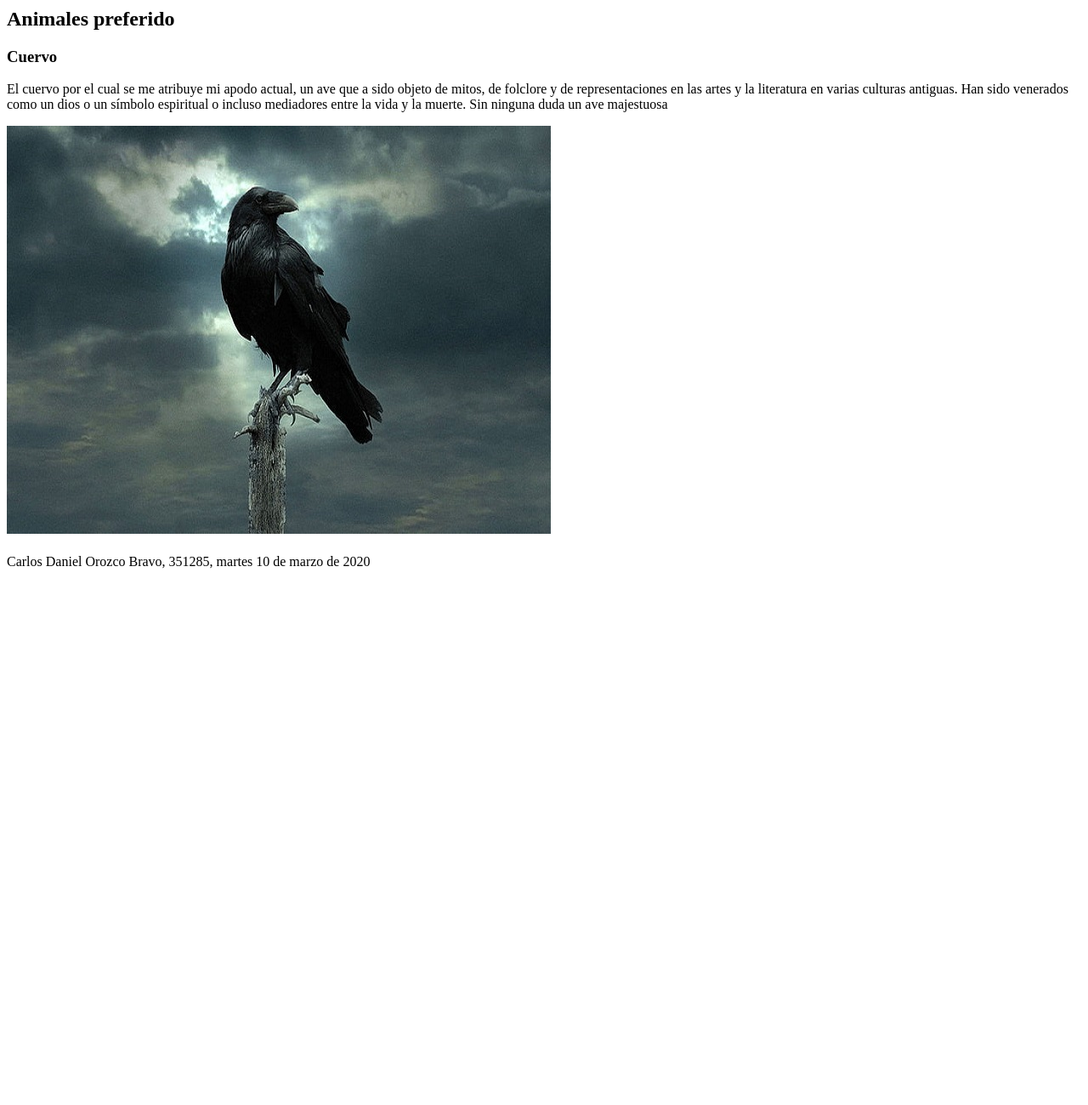
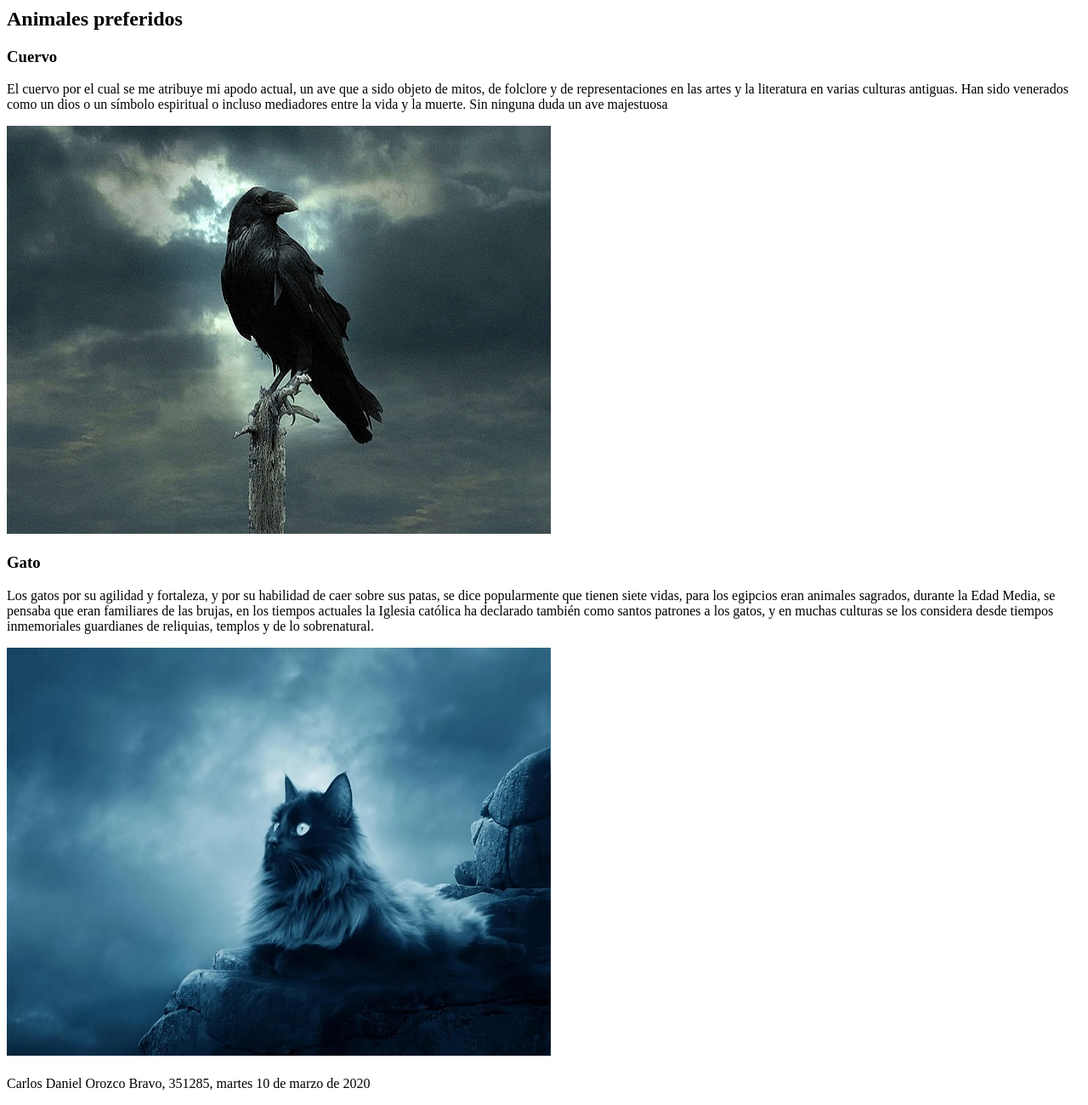
Before and after one commit to kuroshiroo8/practica02, a plain HTML site: page index.html in a window 1280 px wide. Shown: the part 808-2108 px from the top of the page at 85% size. Before the commit the page ends 1494 px from the top, so only its background shows below. Drawn offline with Linux system fonts and the light colour scheme.

Commit message:
Se agrego en section otro titulo de un animal preferido un parrafo de descripcion y una imagen

```diff
--- a/index.html
+++ b/index.html
@@ -28,12 +28,18 @@
 		</nav>
 		<section><!--Este section y article va a incluir un título, un párrafo y una imagen-->
 			<article>
-				<h2>Animales preferido</h2><!--Titulo de section-->
+				<h2>Animales preferidos</h2><!--Titulo de section-->
 				<h3>Cuervo</h3><!--Titulo de section-->
 				<p>El cuervo por el cual se me atribuye mi apodo actual, un ave que a sido objeto de mitos, de folclore y de representaciones en las artes y la literatura en varias culturas antiguas. Han sido venerados como un dios o un símbolo espiritual o incluso mediadores entre la vida y la muerte. Sin ninguna duda un ave majestuosa</p><!--Parrafo-->
 				<div>
 					<!--Imagen-->
 					<img src="img/crow.jpg" alt="crow">
+				</div>
+				<h3>Gato</h3><!--Titulo de section-->
+				<p>Los gatos por su agilidad y fortaleza, y por su habilidad de caer sobre sus patas, se dice popularmente que tienen siete vidas, para los egipcios eran animales sagrados, durante la Edad Media, se pensaba que eran familiares de las brujas, en los tiempos actuales la Iglesia católica ha declarado también como santos patrones a los gatos, y en muchas culturas se los considera desde tiempos inmemoriales guardianes de reliquias, templos y de lo sobrenatural.</p><!--Parrafo-->
+				<div>
+					<!--Imagen-->
+					<img src="img/cat.jpg" alt="cat">
 				</div>
 			</article>
 		</section>
```
Also changed, not shown: img/cat.jpg (added).
